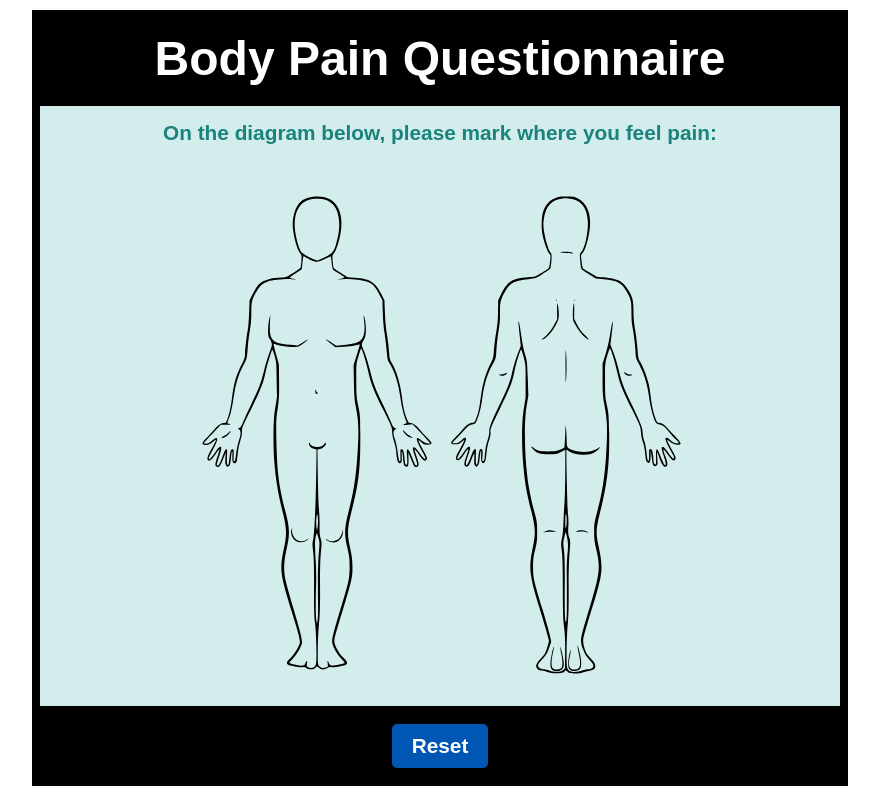
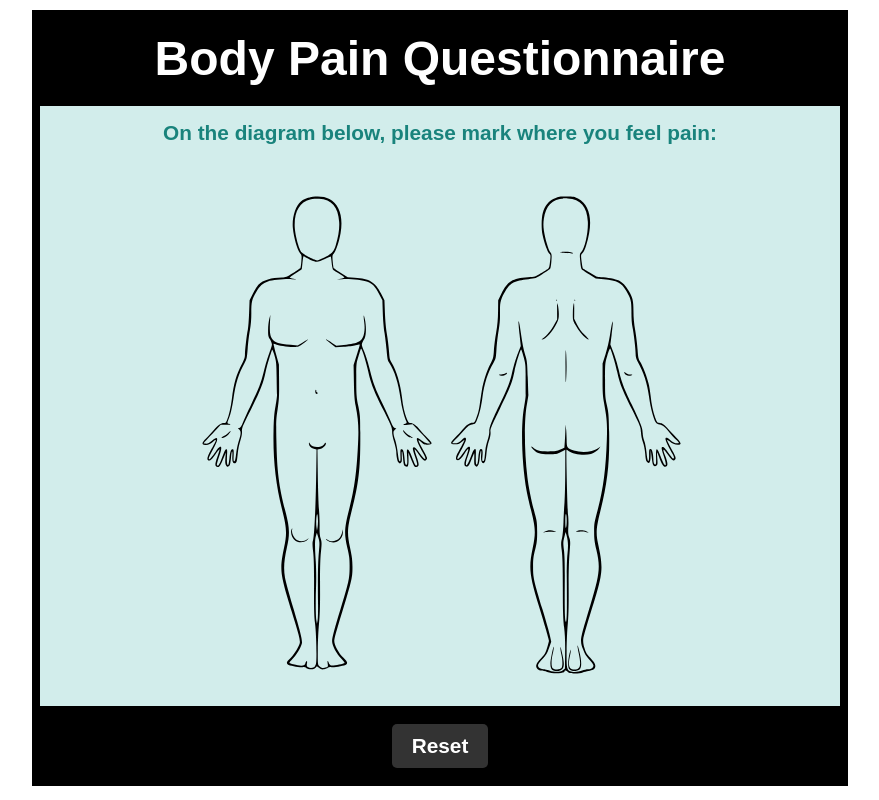
Before and after one commit to Nilaiha/QSBodyPain, a React (Create React App) app in the folder qsbodypain/: page / in a window 1280 px wide. In both pictures the pointer is over the button "Reset". Shown: the whole page, without its empty margins (200-1079 px from the left). Built offline with nearby package versions, Linux system fonts and the light colour scheme.

Commit message:
change button hover color to company theme

```diff
--- a/qsbodypain/src/App.css
+++ b/qsbodypain/src/App.css
@@ -105,7 +105,7 @@ svg {
 }
 
 .button:hover {
-    background-color: #0056b3;
+    background-color: rgb(51, 51, 51);
 }
 
 @media (max-width: 800px) {
```
